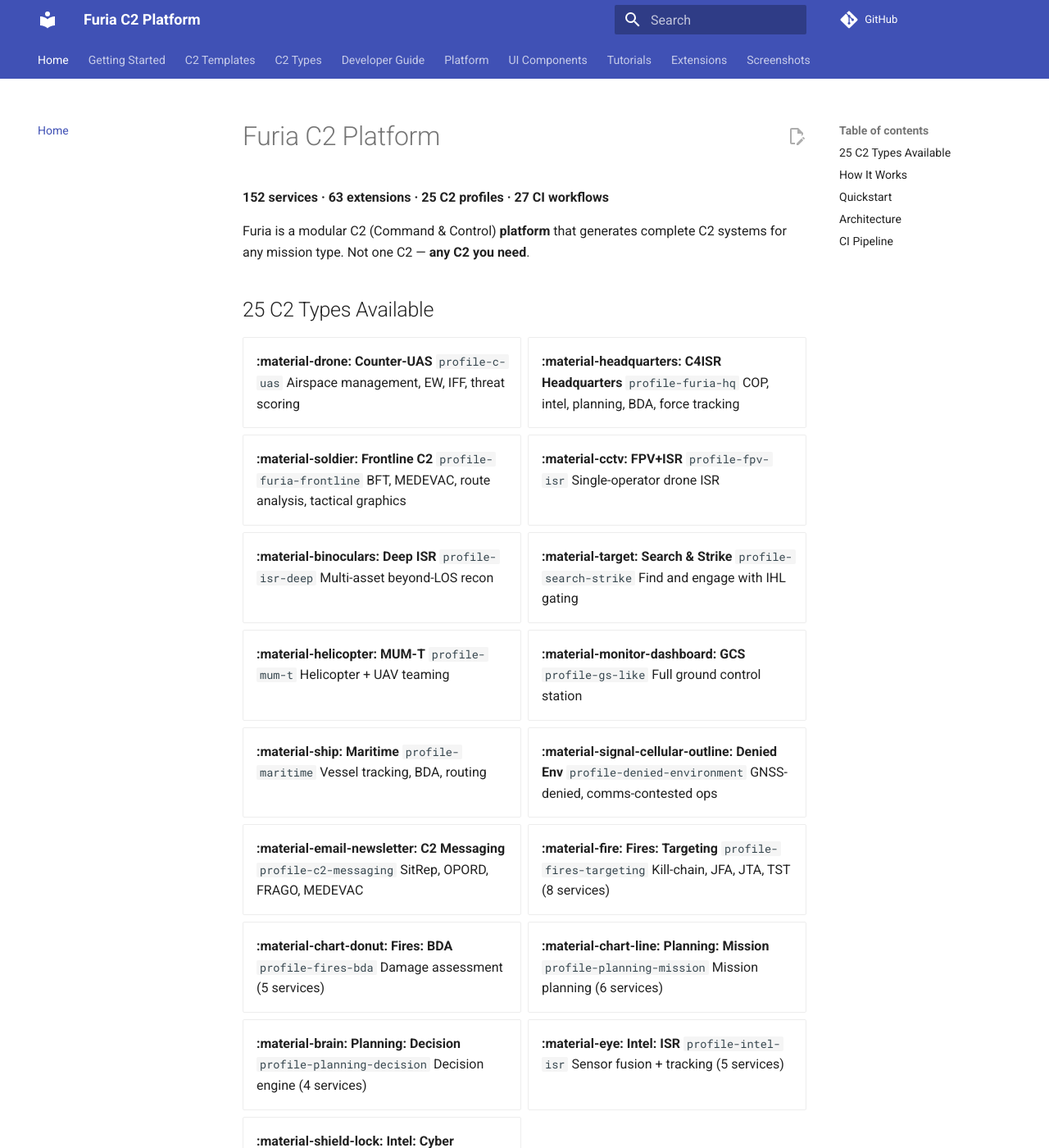
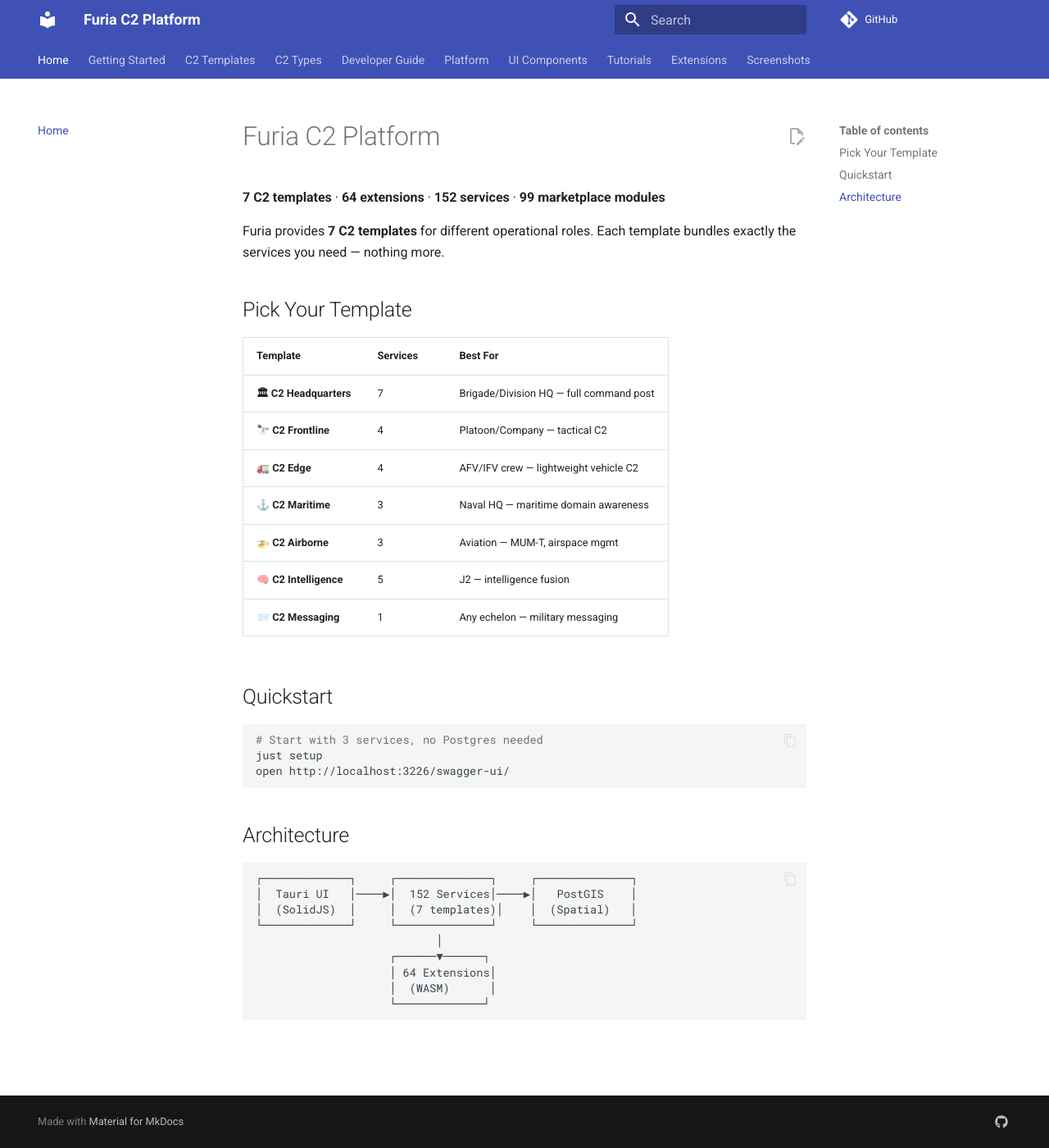
Before and after one commit to durandal-robotics/furia-docs, an MkDocs documentation site: the page built from docs/index.md, in a window 1280 px wide and 1400 px high. Shown: the whole window at 82% size. Built offline with MkDocs 1.6.1 and Material for MkDocs 9.7.7, drawn with Linux system fonts in a browser that asks for light colours; comment, search, counter and statistics services are not loaded; some of the changed text lies outside the part shown.

Commit message:
docs: homepage rewritten around 7 C2 templates
- '152 services' → '7 C2 templates' everywhere
- Homepage now leads with the 7-template product lineup
- Each template has an icon, service count, and operational role
- Architecture diagram updated to show 7 templates
- README: '7 C2 templates' replaces '25 profiles, 64 extensions, 152 services'

````diff
--- a/docs/index.md
+++ b/docs/index.md
@@ -1,104 +1,40 @@
 # Furia C2 Platform
 
-**152 services · 63 extensions · 25 C2 profiles · 27 CI workflows**
+**7 C2 templates** · **64 extensions** · **152 services** · **99 marketplace modules**
 
-Furia is a modular C2 (Command & Control) **platform** that generates complete
-C2 systems for any mission type. Not one C2 — **any C2 you need**.
+Furia provides **7 C2 templates** for different operational roles.
+Each template bundles exactly the services you need — nothing more.
 
-## 25 C2 Types Available
+## Pick Your Template
 
-<div class="grid cards" markdown>
-
-- **:material-drone: Counter-UAS** `profile-c-uas`
-  Airspace management, EW, IFF, threat scoring
-- **:material-headquarters: C4ISR Headquarters** `profile-furia-hq`
-  COP, intel, planning, BDA, force tracking
-- **:material-soldier: Frontline C2** `profile-furia-frontline`
-  BFT, MEDEVAC, route analysis, tactical graphics
-- **:material-cctv: FPV+ISR** `profile-fpv-isr`
-  Single-operator drone ISR
-- **:material-binoculars: Deep ISR** `profile-isr-deep`
-  Multi-asset beyond-LOS recon
-- **:material-target: Search & Strike** `profile-search-strike`
-  Find and engage with IHL gating
-- **:material-helicopter: MUM-T** `profile-mum-t`
-  Helicopter + UAV teaming
-- **:material-monitor-dashboard: GCS** `profile-gs-like`
-  Full ground control station
-- **:material-ship: Maritime** `profile-maritime`
-  Vessel tracking, BDA, routing
-- **:material-signal-cellular-outline: Denied Env** `profile-denied-environment`
-  GNSS-denied, comms-contested ops
-- **:material-email-newsletter: C2 Messaging** `profile-c2-messaging`
-  SitRep, OPORD, FRAGO, MEDEVAC
-- **:material-fire: Fires: Targeting** `profile-fires-targeting`
-  Kill-chain, JFA, JTA, TST (8 services)
-- **:material-chart-donut: Fires: BDA** `profile-fires-bda`
-  Damage assessment (5 services)
-- **:material-chart-line: Planning: Mission** `profile-planning-mission`
-  Mission planning (6 services)
-- **:material-brain: Planning: Decision** `profile-planning-decision`
-  Decision engine (4 services)
-- **:material-eye: Intel: ISR** `profile-intel-isr`
-  Sensor fusion + tracking (5 services)
-- **:material-shield-lock: Intel: Cyber** `profile-intel-cyber`
-  Incident response (4 services)
-
-</div>
-
-## How It Works
-
-```bash
-# 1. Pick your C2 type
-furia-market install profile-c-uas
-
-# 2. (Optional) Compose with an environment
-furia-market install profile-env-contested
-
-# 3. Run it
-open FuriaC4ISR.app
-
-# Or from source
-cargo run --release -p interop-gateway
-```
-
-Every C2 type is built from the same codebase — different profiles select different
-service combinations. All 25 profiles are tested in CI and available as a DMG.
+| Template | Services | Best For |
+|----------|----------|----------|
+| **🏛 C2 Headquarters** | 7 | Brigade/Division HQ — full command post |
+| **🔭 C2 Frontline** | 4 | Platoon/Company — tactical C2 |
+| **🚛 C2 Edge** | 4 | AFV/IFV crew — lightweight vehicle C2 |
+| **⚓ C2 Maritime** | 3 | Naval HQ — maritime domain awareness |
+| **🚁 C2 Airborne** | 3 | Aviation — MUM-T, airspace mgmt |
+| **🧠 C2 Intelligence** | 5 | J2 — intelligence fusion |
+| **📨 C2 Messaging** | 1 | Any echelon — military messaging |
 
 ## Quickstart
 
 ```bash
-# Install Furia C4ISR
-open FuriaC4ISR.dmg  # → drag to Applications
-
-# Or build from source
-# One-command setup
+# Start with 3 services, no Postgres needed
 just setup
-
-# Or step by step:
-./scripts/build-dmg.sh
+open http://localhost:3226/swagger-ui/
 ```
 
 ## Architecture
 
 ```
 ┌─────────────┐     ┌──────────────┐     ┌──────────────┐
-│  Tauri UI   │────▶│  Services    │────▶│   PostGIS    │
-│  (SolidJS)  │     │  (152 svcs)  │     │  (Spatial)   │
+│  Tauri UI   │────▶│  152 Services│────▶│   PostGIS    │
+│  (SolidJS)  │     │  (7 templates)│    │  (Spatial)   │
 └─────────────┘     └──────────────┘     └──────────────┘
                            │
                     ┌──────▼──────┐
-                    │  Extensions │
-                    │  (63 WASM)  │
+                    │ 64 Extensions│
+                    │  (WASM)      │
                     └─────────────┘
 ```
-
-## CI Pipeline
-
-Every push builds and tests all 25 C2 types in parallel:
-
-```
-Code → Build 25 profiles → Assemble DMG → E2E Tests → Artifact
-```
-
-See the [full CI pipeline](https://github.com/vlordier/furia-control/actions) for latest builds.
````
